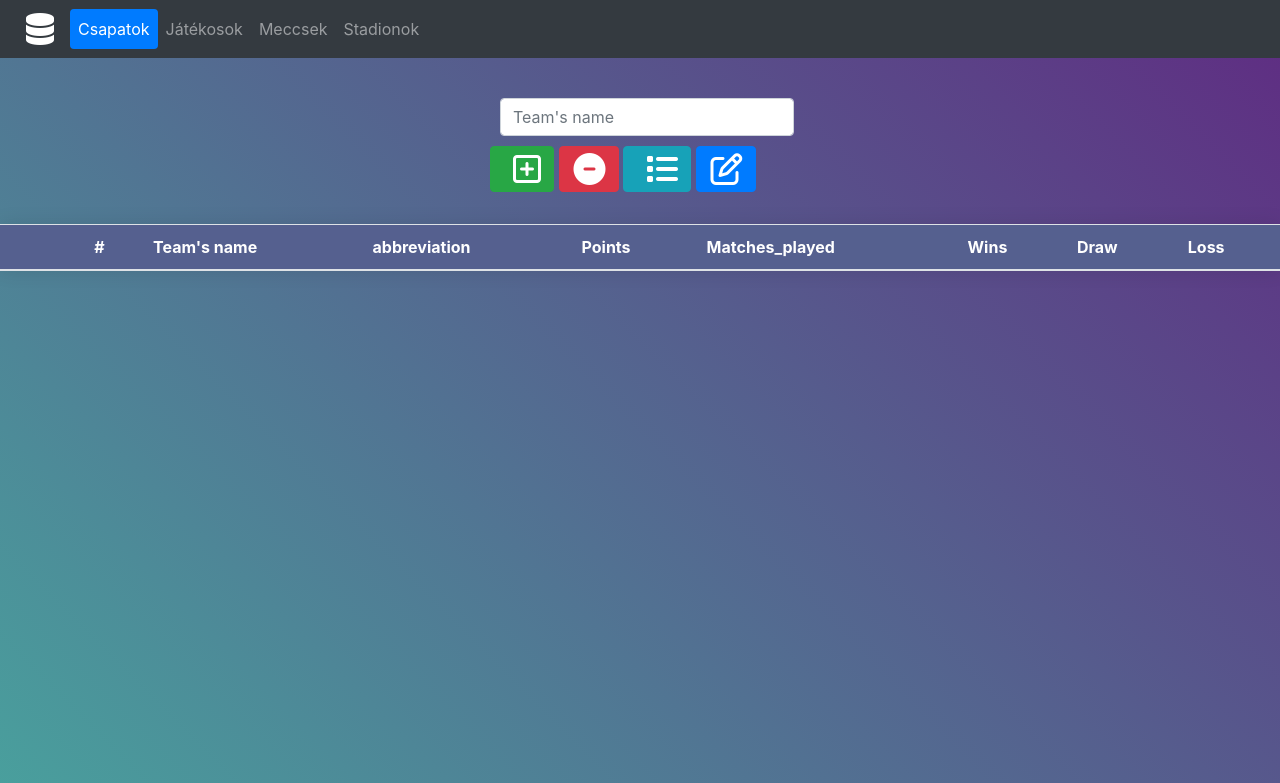
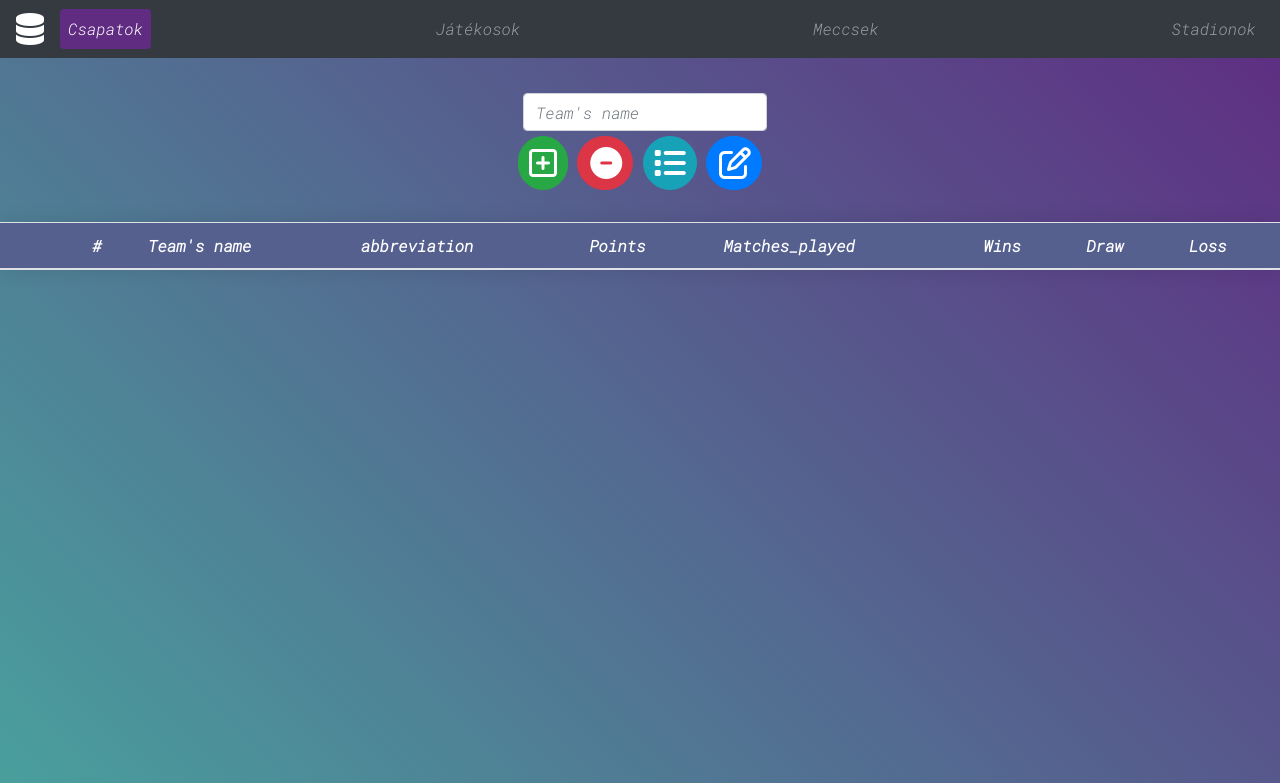
Before and after one commit to Kredam/CsapatSport-DB, a Flask app: page /teams in a window 1280 px wide. Shown: the top 783 px of the page. Run offline with Flask 2, Linux system fonts and the light colour scheme; data that the repository does not hold is empty; parts of the project's set-up code (start-up, migrations or seed data) failed here and were passed over; some libraries are stand-ins or nearby versions.

Commit message:
changes to the navbar and fonts

```diff
--- a/static/stylesheet/basic.css
+++ b/static/stylesheet/basic.css
@@ -1,4 +1,5 @@
 body{
+    font-family: 'Roboto Mono', monospace !important;
     color: #000000;
     margin: 0;
     padding: 0;
@@ -16,7 +17,7 @@
 }
 
 i{
-    padding-left: 10px;
+    padding-left: 0px;
     font-size: xx-large;
 }
 
@@ -25,7 +26,7 @@
 }
 
 input{
-    margin: 10px !important;
+    margin: 5px !important;
 }
 
 th, td{
@@ -78,3 +79,24 @@
          transform: translateY(10px);
     }
 }
+
+.navbar-nav,
+.mr-auto {
+flex: 1;
+margin: auto !important;
+display: flex;
+justify-content: space-between;
+}
+
+.nav-pills .nav-link.active{
+    background-color: #5f2c82 !important;
+}
+
+.btn{
+    padding: 10px !important;
+    border-radius: 14.25rem !important;
+}
+
+.input-group{
+    justify-content: center;
+}
```
